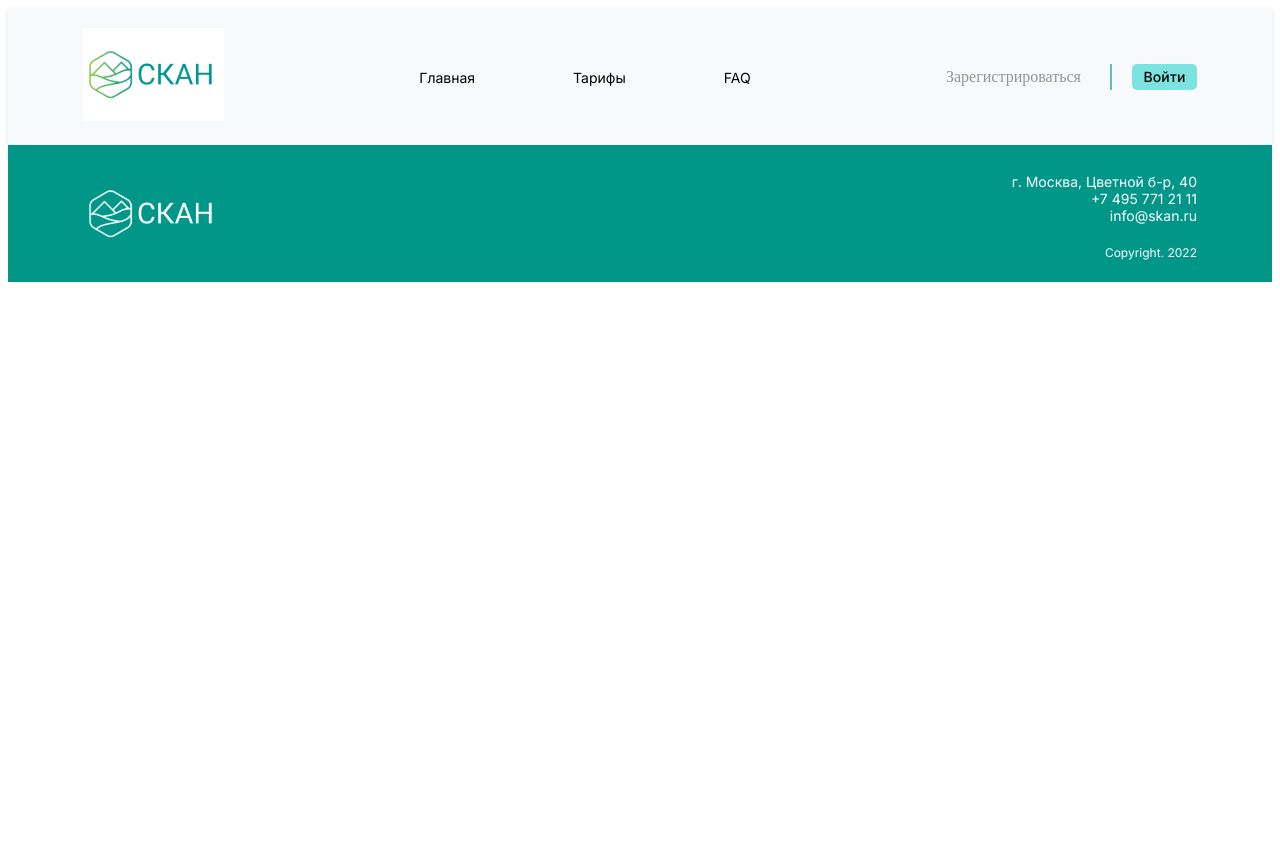
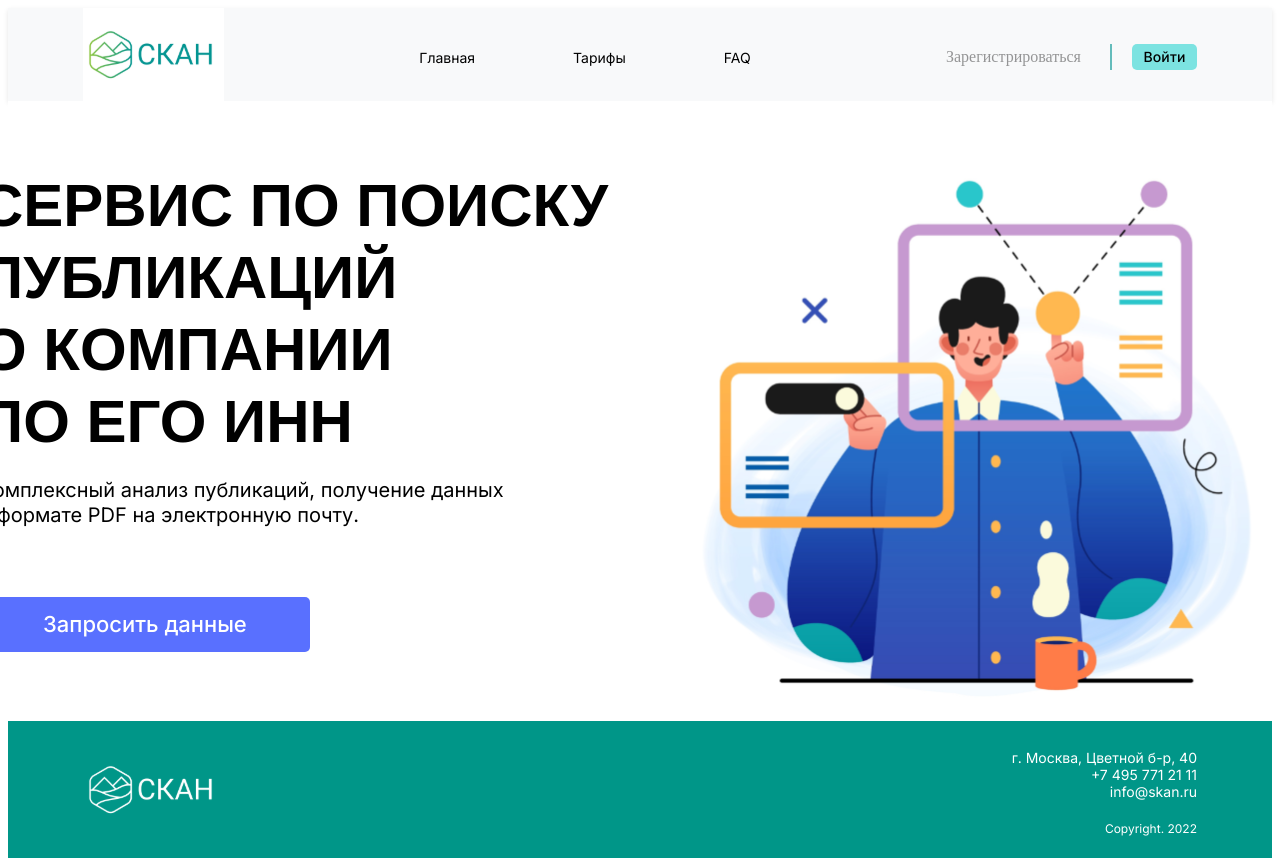
Before and after one commit to MellMoy/SkanSf, a React (Create React App) app: page / in a window 1280 px wide. Before the commit the page ends 800 px from the top, so only its background shows below. Built offline with nearby package versions, Linux system fonts and the light colour scheme; a small style sheet from the web is missing.

Commit message:
формления майн

```diff
--- a/src/component/main.jsx
+++ b/src/component/main.jsx
@@ -1,16 +1,22 @@
 import React from "react";
+import mainlogo from "../media/mainlogo.svg";
 
-
-
-
-
-
-
-
-export default function Footer() {
+export default function Main() {
   return (
     <main>
-
+      <div class="container">
+        <div class="text-content">
+          <h1>СЕРВИС ПО ПОИСКУ ПУБЛИКАЦИЙ <br/>О КОМПАНИИ <br/>ПО ЕГО ИНН</h1>
+          <p>
+            Комплексный анализ публикаций, получение данных <br/>в формате PDF на
+            электронную почту.
+          </p>
+          <button>Запросить данные</button>
+        </div>
+        <div class="image-content">
+          <img alt="Illustration of a persons" src={mainlogo}/>
+        </div>
+      </div>
     </main>
   );
 }
--- a/src/style/header.css
+++ b/src/style/header.css
@@ -8,13 +8,14 @@
 /* Основные стили для Header */
 .header {
     background-color: #f8f9fa; /* Цвет фона заголовка */
-    padding: 20px 0; /* Отступы сверху и снизу */
+
     box-shadow: 0 2px 5px rgba(0, 0, 0, 0.1); /* Тень для заголовка */
 }
 
 /* Обертка для контента заголовка */
 .wrapper {
     max-width: 1440px; /* Максимальная ширина */
+    height: 93px;
     margin: 0 auto; /* Центрирование */
     padding: 0 15px; /* Горизонтальные отступы */
 }
@@ -44,6 +45,7 @@
 /* Навигация */
 .header__nav {
     flex: 1; /* Занимаем оставшееся пространство */
+
 }
 
 .header__list {
@@ -122,7 +124,6 @@
     font-family: "Inter", serif;
     font-size: 14px;
     font-weight: 500;
-
     letter-spacing: 0.01em;
     text-align: left;
 
--- a/src/style/main.css
+++ b/src/style/main.css
@@ -0,0 +1,74 @@
+@import url(https://myfonts.ru/myfonts?fonts=ferry);
+@import url('https://fonts.googleapis.com/css2?family=Inter:ital,opsz,wght@0,14..32,100..900;1,14..32,100..900&display=swap');
+
+
+
+main {
+    margin: 0;
+    display: flex;
+    justify-content: center;
+    align-items: center;
+    background-color: #ffffff;
+}
+.container {
+    display: flex;
+    align-items: center;
+    justify-content: space-between;
+    width: 1320px;
+    height: 620px;
+    top: 117px;
+    left: 60px;
+    gap: 0px;
+    opacity: 0px;
+
+}
+.text-content {
+    max-width: 50%;
+}
+.text-content h1 {
+    font-family: 'Ferry', arial;
+    font-size: 60px;
+    font-weight: 900;
+    line-height: 72px;
+
+    width: 743px;
+    height: 288px;
+    border-left: 60px;
+    margin: 0;
+
+
+
+}
+.text-content p {
+    font-family: "Inter", serif;
+    font-size: 20px;
+    color: #000000;
+    padding-top: 20px;
+    line-height: 24.2px;
+    font-weight: 400;
+    margin: 0;
+}
+.text-content button {
+
+    font-family: "Inter", serif;
+    background-color:#5970FF;
+    color: #ffffff;
+    border: none;
+    margin-top: 70px;
+
+    padding: 14px 63px;
+    font-size: 22px;
+    border-radius: 5px;
+    cursor: pointer;
+
+    line-height: 26.63px;
+    font-weight: 500;
+
+}
+.image-content img {
+    width: 629px;
+    height: 593px;
+    padding-top: 24px;
+
+
+}
```
Also changed, not shown: src/component/header.jsx (line endings or trailing spaces), src/media/mainlogo.svg (added).
